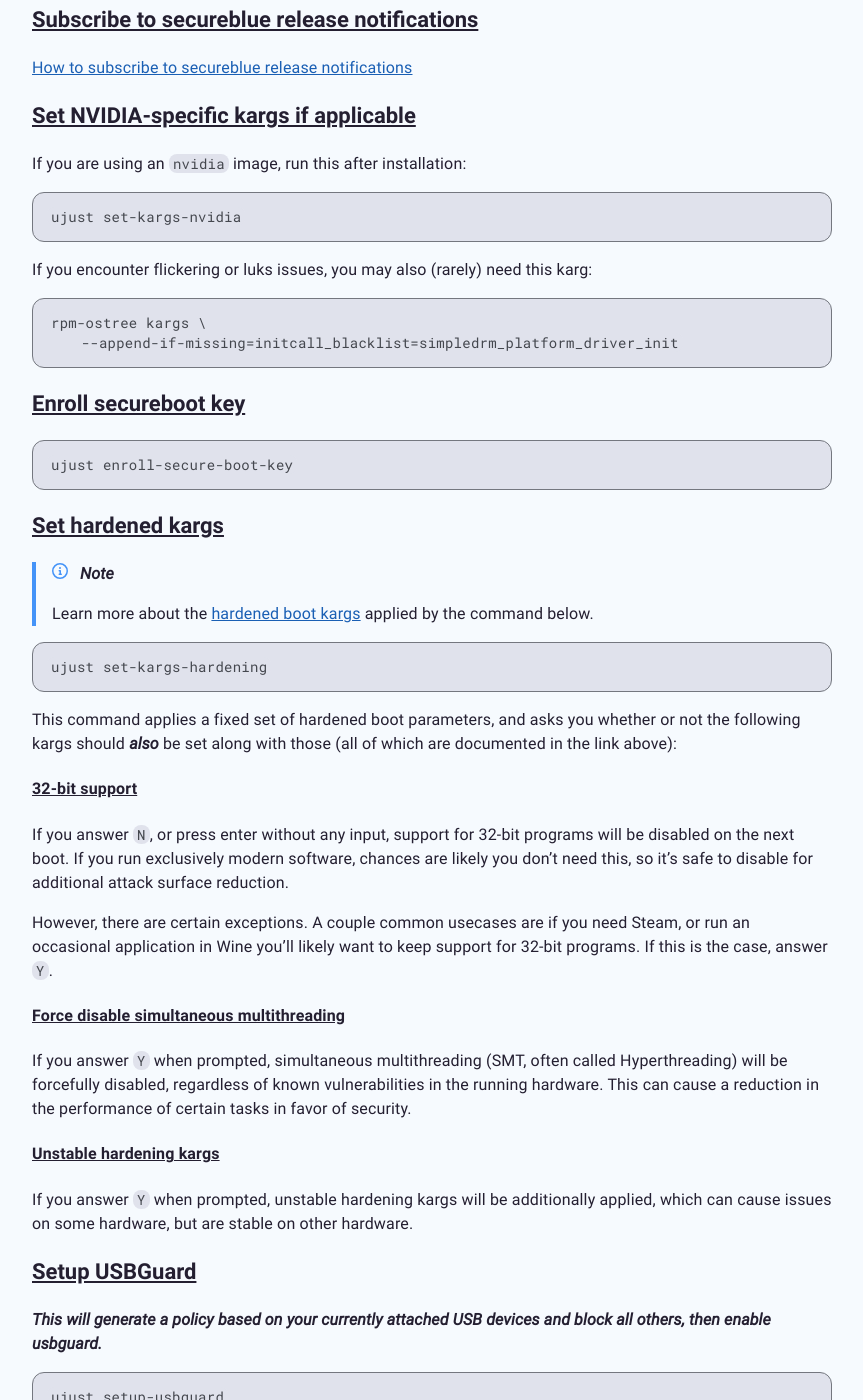
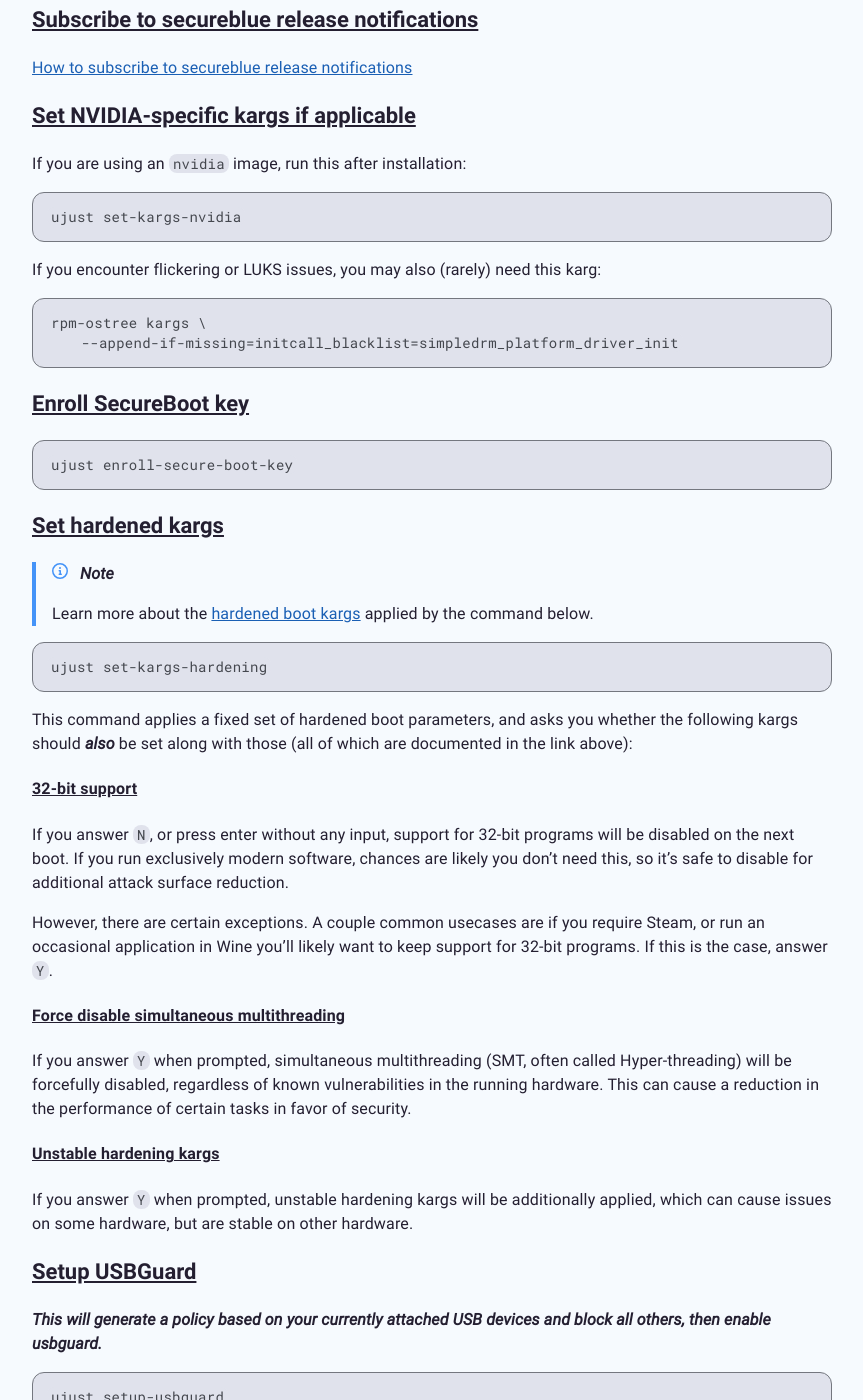
Before and after one commit to secureblue/secureblue.github.io, a Jekyll site: the page built from content/INSTALL.md, in a window 1280 px wide and 1400 px high, scrolled down 2776 px. Shown: the whole window, without its empty margins (208-1071 px from the left). Built offline with Jekyll 4.4.1, drawn with Linux system fonts in a browser that asks for light colours; some of the changed text lies outside the part shown.

Commit message:
Fixed capitalization and a few missed grammar mistakes

````diff
--- a/content/INSTALL.md
+++ b/content/INSTALL.md
@@ -42,7 +42,7 @@
 
 ### [BIOS hardening](#bios-hardening)
 {: #bios-hardening}
-- Ensure secureboot is enabled.
+- Ensure SecureBoot is enabled.
 - Ensure your BIOS is up-to-date by checking its manufacturer's website.
 - Disable booting from USB (some manufacturers allow firmware changes from live systems).
 - Set a BIOS password to prevent tampering.
@@ -93,7 +93,7 @@
 
 - [Subscribe to secureblue release notifications](#release-notifications)
 - [Set NVIDIA-specific kargs if applicable](#nvidia)
-- [Enroll secureboot key](#secureboot)
+- [Enroll SecureBoot key](#secureboot)
 - [Set hardened kargs](#kargs)
   - [32-bit support](#kargs-32-bit)
   - [Force disable simultaneous multithreading](#kargs-smt)
@@ -123,14 +123,14 @@
 ujust set-kargs-nvidia
 ```
 
-If you encounter flickering or luks issues, you may also (rarely) need this karg:
+If you encounter flickering or LUKS issues, you may also (rarely) need this karg:
 
 ```
 rpm-ostree kargs \
     --append-if-missing=initcall_blacklist=simpledrm_platform_driver_init
 ```
 
-### [Enroll secureboot key](#secureboot)
+### [Enroll SecureBoot key](#secureboot)
 {: #secureboot}
 
 ```
@@ -146,19 +146,19 @@
 ujust set-kargs-hardening
 ```
 
-This command applies a fixed set of hardened boot parameters, and asks you whether or not the following kargs should *also* be set along with those (all of which are documented in the link above):
+This command applies a fixed set of hardened boot parameters, and asks you whether the following kargs should *also* be set along with those (all of which are documented in the link above):
 
 #### [32-bit support](#kargs-32-bit)
 {: #kargs-32-bit}
 
 If you answer `N`, or press enter without any input, support for 32-bit programs will be disabled on the next boot. If you run exclusively modern software, chances are likely you don't need this, so it's safe to disable for additional attack surface reduction.
 
-However, there are certain exceptions. A couple common usecases are if you need Steam, or run an occasional application in Wine you'll likely want to keep support for 32-bit programs. If this is the case, answer `Y`.
+However, there are certain exceptions. A couple common usecases are if you require Steam, or run an occasional application in Wine you'll likely want to keep support for 32-bit programs. If this is the case, answer `Y`.
 
 #### [Force disable simultaneous multithreading](#kargs-smt)
 {: #kargs-smt}
 
-If you answer `Y` when prompted, simultaneous multithreading (SMT, often called Hyperthreading) will be forcefully disabled, regardless of known vulnerabilities in the running hardware. This can cause a reduction in the performance of certain tasks in favor of security.
+If you answer `Y` when prompted, simultaneous multithreading (SMT, often called Hyper-threading) will be forcefully disabled, regardless of known vulnerabilities in the running hardware. This can cause a reduction in the performance of certain tasks in favor of security.
 
 #### [Unstable hardening kargs](#kargs-unstable)
 {: #kargs-unstable}
@@ -193,7 +193,7 @@
 9. `gpasswd -d {your username here} wheel`
 10. `reboot`
 
-{% include alert.html type='note' content='You don\'t need to log in using your wheel user to use it for privileged operations. When logged in as your non-wheel user, polkit will prompt you to authenticate as your wheel user as needed, or when requested by calling <code>run0</code>.' %}
+{% include alert.html type='note' content='You don\'t need to log in using your wheel user to use it for privileged operations. When logged in as your non-wheel user, Polkit will prompt you to authenticate as your wheel user as needed, or when requested by calling <code>run0</code>.' %}
 
 ### [Setup system DNS](#dns)
 {: #dns}
@@ -218,7 +218,7 @@
 ### [LUKS Hardware-Unlock](#luks-hardware-unlock)
 {: #luks-hardware-unlock}
 
-{% include alert.html type='note' content='There are two options available for hardware-based unlocking. You can either enroll FIDO2 or TPM2 for your luks volume. FIDO2 enrollment is preferable if you own a hardware security key. It\'s recommended that you choose only one of these, and not both at the same time.' %}
+{% include alert.html type='note' content='There are two options available for hardware-based unlocking. You can either enroll FIDO2 or TPM2 for your LUKS volume. FIDO2 enrollment is preferable if you own a hardware security key. It\'s recommended that you choose only one of these, and not both at the same time.' %}
 
 
 #### [LUKS FIDO2 Unlock](#luks-fido2)
````
